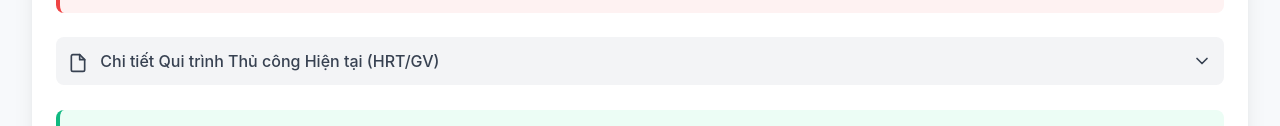
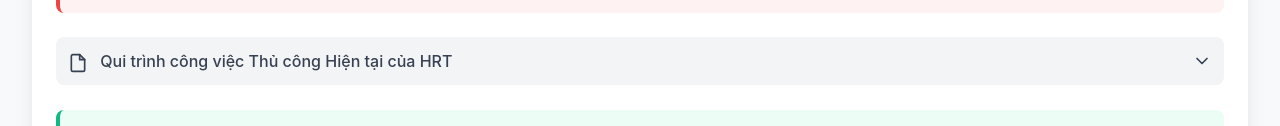
Before and after one commit to phatna8899/kl-pro-dotbv2, a plain HTML site: page index.html in a window 1280 px wide. Shown: the part 455-581 px from the top of the page. Drawn offline with nearby package versions, Linux system fonts and the light colour scheme.

Commit message:
Update index.html

```diff
--- a/index.html
+++ b/index.html
@@ -192,7 +192,7 @@
 
 <div class="mb-6">
     <button class="flex justify-between items-center w-full bg-gray-100 p-3 text-left font-medium text-gray-700 rounded-lg hover:bg-gray-200 transition duration-150" onclick="toggleAccordion('manual-process')">
-        <span><svg xmlns="http://www.w3.org/2000/svg" width="20" height="20" viewBox="0 0 24 24" fill="none" stroke="currentColor" stroke-width="2" stroke-linecap="round" stroke-linejoin="round" class="inline mr-2"><path d="M14 2H6a2 2 0 0 0-2 2v16a2 2 0 0 0 2 2h12a2 2 0 0 0 2-2V8z"></path><path d="M14 2v6h6"></path></svg> Chi tiết Qui trình Thủ công Hiện tại (HRT/GV)</span>
+        <span><svg xmlns="http://www.w3.org/2000/svg" width="20" height="20" viewBox="0 0 24 24" fill="none" stroke="currentColor" stroke-width="2" stroke-linecap="round" stroke-linejoin="round" class="inline mr-2"><path d="M14 2H6a2 2 0 0 0-2 2v16a2 2 0 0 0 2 2h12a2 2 0 0 0 2-2V8z"></path><path d="M14 2v6h6"></path></svg> Qui trình công việc Thủ công Hiện tại của HRT</span>
 
 <svg xmlns="http://www.w3.org/2000/svg" width="20" height="20" viewBox="0 0 24 24" fill="none" stroke="currentColor" stroke-width="2" stroke-linecap="round" stroke-linejoin="round" class="transform transition-transform duration-300 accordion-icon"><polyline points="6 9 12 15 18 9"></polyline></svg>
     </button>
```
